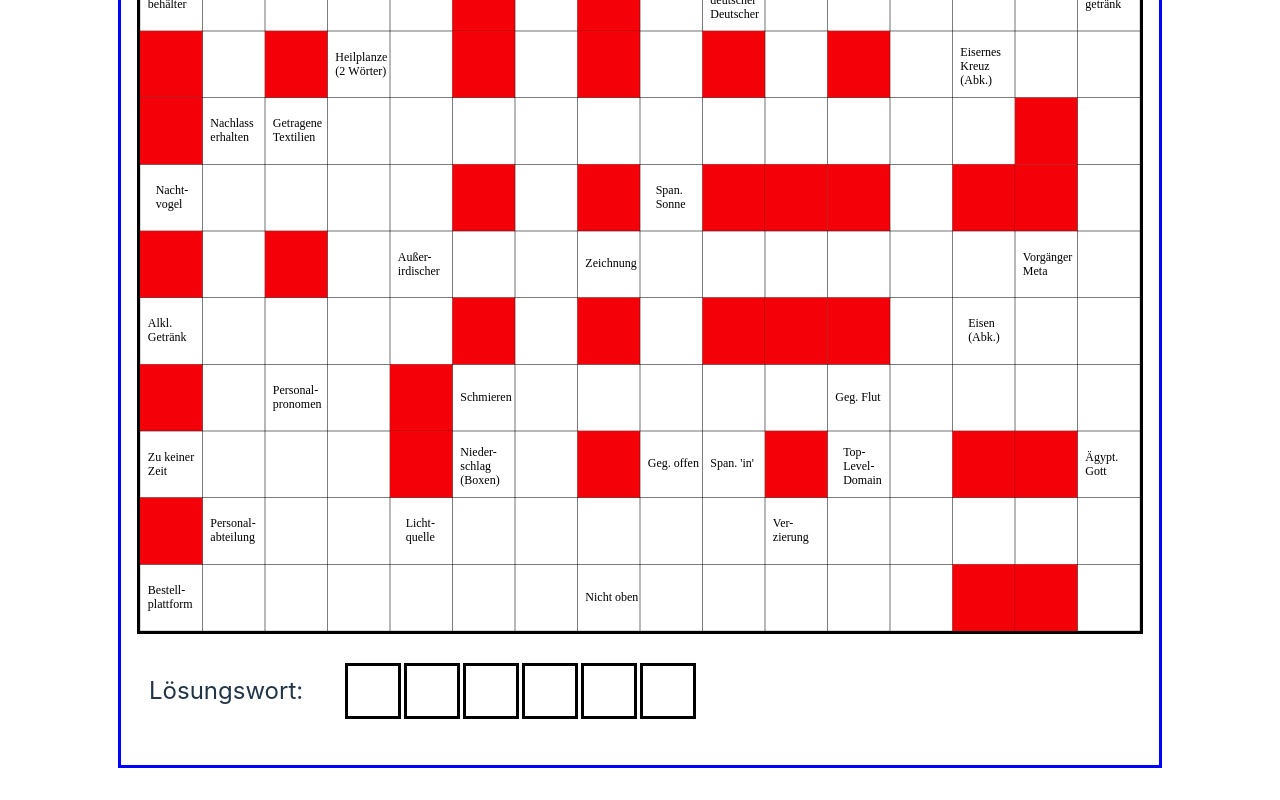
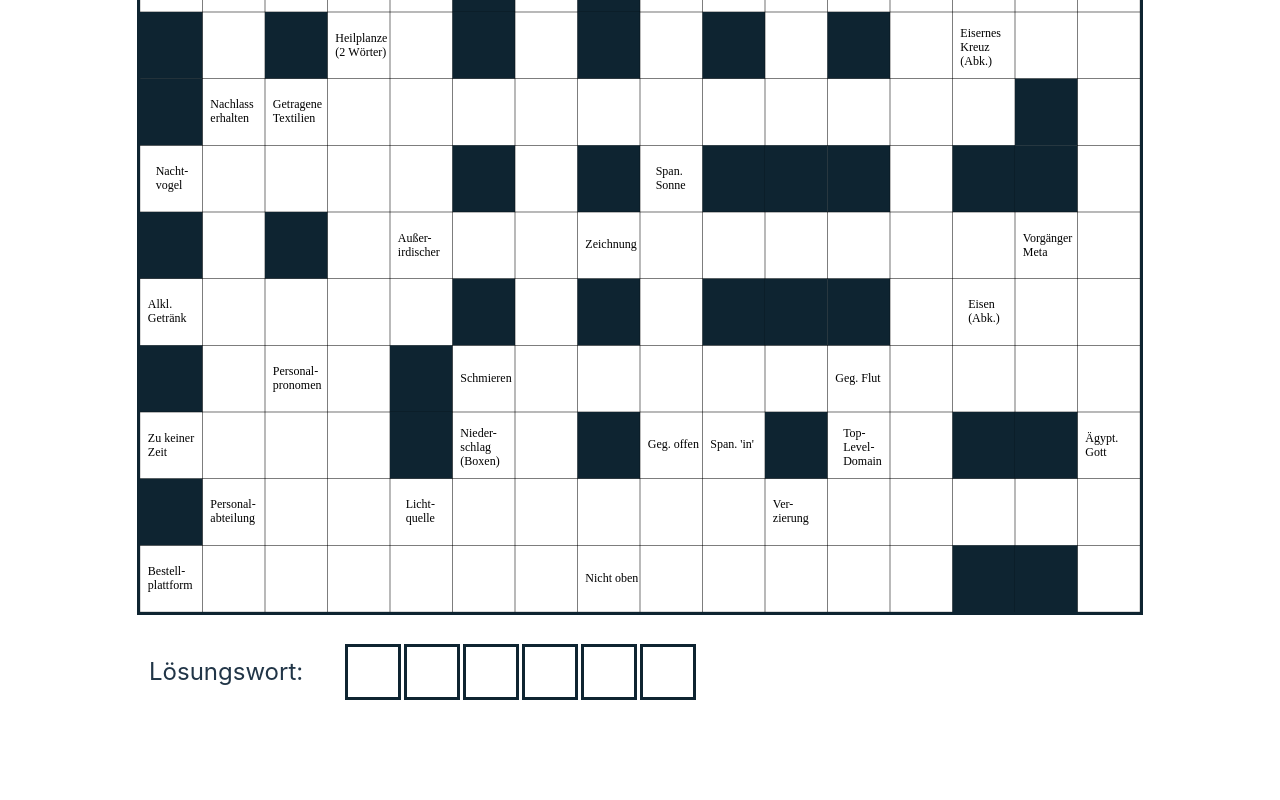
Before and after one commit to dscmari/chrissi-crossword, a Vue app: page / in a window 1280 px wide. Shown: the part 548-1348 px from the top of the page. After the commit the page ends 1310 px from the top, so only its background shows below. Built offline with nearby package versions, Linux system fonts and the light colour scheme.

Commit message:
clean a bit and change colors

```diff
--- a/src/components/Canvas.vue
+++ b/src/components/Canvas.vue
@@ -10,7 +10,6 @@
 
 
 <script>
-import questions from "/src/assets/questions.json";
 import crossword2D from "/src/assets/crossword2D";
 import Solution from "./Solution.vue";
 
@@ -70,14 +69,12 @@ export default {
                     context.strokeRect(i * cellWidth, j * cellHeight, cellWidth, cellHeight);
                     // Draw the word with custom line breaks within the cell
                     const cellContent = crossword2D["crossword2D-questions"][j][i];
-                    console.log("Zelle: " + j +' '+ i)
-                    console.log(cellContent)
                     // Set font size based on the length of cell content
                     context.font = this.getFontSize(cellContent);
                     // Check if the cell content is '-'
                     if (cellContent === '-') {
                         // Draw an empty string with a red background for the cell
-                        context.fillStyle = '#F40009';
+                        context.fillStyle = '#0e2431';
                         context.fillRect(i * cellWidth, j * cellHeight, cellWidth, cellHeight);
                         context.fillStyle = 'black';  // Reset the fill color
                     } else {
@@ -97,9 +94,7 @@ export default {
                             else if (lines.length === 3){
                                     y2 = 3
                                 }
-                            console.log(lines)
                             let isCentered = lines.every(wordPart => wordPart.length < 7)
-                            console.log("is centered " + isCentered)
                             if(isCentered){
                                 x = 4;
                             }
@@ -119,52 +114,6 @@ export default {
                             }
                             context.fillText(cellContent, i * cellWidth + cellWidth / x, y + cellHeight / 2);
                         }
-
-
-                        //     y += 0; // Adjust the line spacing
-                        // for (let word of words) {
-                        //     const wordWidth = context.measureText(word + ' ').width;
-
-                        //     // Check if the word itself is too long for the cell
-                        //     if (wordWidth > maxLineWidth) {
-                        //         // Break the word into smaller segments
-                        //         let segment = '';
-                        //         for (let char of word) {
-                        //             const charWidth = context.measureText(char).width;
-                        //             if (currentLineWidth + charWidth <= maxLineWidth && char !=='/') {
-                        //                 // Character fits within the line
-                        //                 segment += char;
-                        //                 currentLineWidth += charWidth;
-                        //             } else {
-                        //                 // Start a new line with the current segment
-                        //                 // Add a hyphen before the break
-
-                        //                 lines.push(segment + '-');
-                        //                 segment = char;
-                        //                 currentLineWidth = charWidth;
-                        //             }
-                        //         }
-                        //         // Add the last segment
-                        //         if (segment !== '') {
-                        //             lines.push(segment);
-                        //         }
-                        //     } else {
-                        //         // Start a new line with the current word
-                        //         lines.push(line.trim());
-                        //         console.log(lines)
-                        //         line = word + ' ';
-                        //         currentLineWidth = wordWidth;
-                        //     }
-                        // }
-                        // Add the last line
-                        // lines.push(line.trim());
-                        // // Draw each line within the same cell
-                        // let y = j * cellHeight; // Adjust the vertical positioning
-                        // lines.forEach(line => {
-                        //     line = line.replace('/','')
-                        //     context.fillText(line, i * cellWidth + cellWidth / 2, y + cellHeight / 2);
-                        //     y += 0; // Adjust the line spacing
-                        // });
                     }
 
                 }
@@ -210,13 +159,11 @@ export default {
             for (let i = 1; i < 7; i++) {
                 solutionCells.push(this["solutionCell" + i]);
             }
-            console.log(solutionCells)
             this.solutionCells = solutionCells;
         },
 
         checkIfEmptyCell() {
             const isEmpty = x => x === "";
-            console.log(crossword2D["crossword2D-questions"].some(row => row.some(isEmpty)))
             return crossword2D["crossword2D-questions"].some(row => row.some(isEmpty));
         },
 
@@ -294,12 +241,8 @@ export default {
 
             //TODO change element to append to? Is form correct?
             form.appendChild(input);
-            console.log(currentCell)
-            console.log(currentCell.length)
 
             input.focus();
-
-
 
             input.addEventListener('input', event => {
                 // Get the input value and transform to uppercase
@@ -360,7 +303,6 @@ export default {
                 } else if (event.key === 'ArrowUp') {
                     if(clickedRow === 0 || crossword2D["crossword2D-questions"][clickedRow - 1][clickedColumn].length > 1 || crossword2D["crossword2D-questions"][clickedRow - 1][clickedColumn] === '-'){
                         while(clickedRow === 0 || crossword2D["crossword2D-questions"][clickedRow - 1][clickedColumn].length > 1 || crossword2D["crossword2D-questions"][clickedRow - 1][clickedColumn] === '-'){
-                            console.log("in while")
                             if(clickedRow === 0){
                                 clickedRow = 15
                             } else clickedRow--;
@@ -372,7 +314,6 @@ export default {
                 } else if (event.key === 'ArrowDown') {
                     if(clickedRow === 14 || crossword2D["crossword2D-questions"][clickedRow + 1][clickedColumn].length > 1 || crossword2D["crossword2D-questions"][clickedRow + 1][clickedColumn] === '-'){
                         while(clickedRow === 14 || crossword2D["crossword2D-questions"][clickedRow + 1][clickedColumn].length > 1 || crossword2D["crossword2D-questions"][clickedRow + 1][clickedColumn] === '-'){
-                            console.log("in while")
                             if(clickedRow === 14){
                                 clickedRow = -1
                             } else clickedRow++;
@@ -424,13 +365,11 @@ export default {
 canvas {
     display: block;
     position: relative;
-    border: solid 3px black;
+    border: solid 3px #0e2431;
 }
 
 #canvas-container {
     position: relative;
-    border: solid 3px blue;
-    padding: 1rem;
 }
 
 p {
--- a/src/components/Solution.vue
+++ b/src/components/Solution.vue
@@ -40,7 +40,7 @@ ul{
 li{
     width: 50px;
     height: 50px;
-    border: solid 3px black;
+    border: solid 3px #0e2431;
     margin: 1.5px;
     display: flex;
     align-items: center;
```
